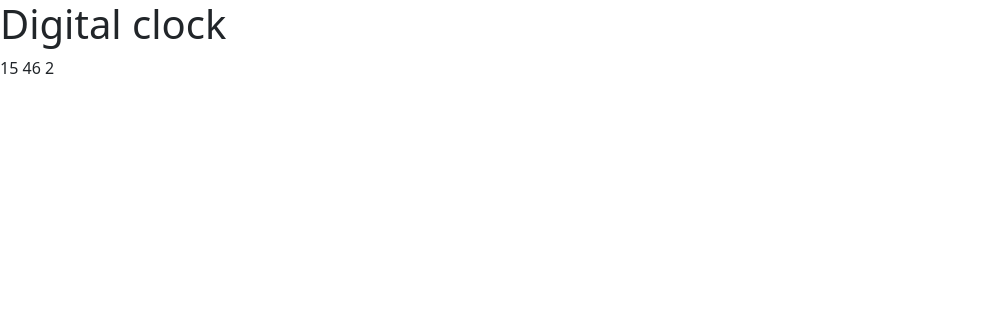
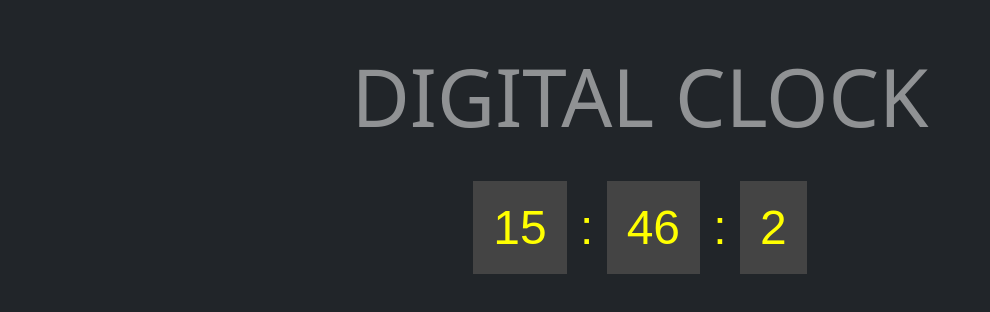
Before and after one commit to w-milan/digital-clock, a plain HTML site: page index.html in a window 1280 px wide. Shown: the whole page, without its empty margins (0-990 px from the left). Drawn offline with nearby package versions, Linux system fonts and the light colour scheme.

Commit message:
Styling a clock

```diff
--- a/app.js
+++ b/app.js
@@ -9,8 +9,8 @@ const tick = () => {
   const seconds = now.getSeconds();
 
   const html = `
-    <span>${hours}</span>
-    <span>${minutes}</span>
+    <span>${hours}</span> :
+    <span>${minutes}</span> :
     <span>${seconds}</span>
   `;
 
--- a/index.html
+++ b/index.html
@@ -7,9 +7,9 @@
   <link rel="stylesheet" href="style.css">
   <title>Digital clock APP</title>
 </head>
-<body>
-  <h1>Digital clock</h1>
-  <div class="clock"></div>
+<body class="bg-dark">
+  <h1 class="display-1 text-uppercase text-center text-white-50 mt-5">Digital clock</h1>
+  <div class="clock text-center my-5"></div>
 
   <script src="https://cdn.jsdelivr.net/npm/bootstrap@5.0.2/dist/js/bootstrap.bundle.min.js" integrity="sha384-MrcW6ZMFYlzcLA8Nl+NtUVF0sA7MsXsP1UyJoMp4YLEuNSfAP+JcXn/tWtIaxVXM" crossorigin="anonymous"></script>
   <script src="app.js"></script>
--- a/style.css
+++ b/style.css
@@ -0,0 +1,10 @@
+
+.clock {
+  font-size: 3rem;
+  color: #ffff00;
+  font-family: Arial, Helvetica, sans-serif;
+}
+.clock span {
+  padding: 20px;
+  background: #444;
+}
```
